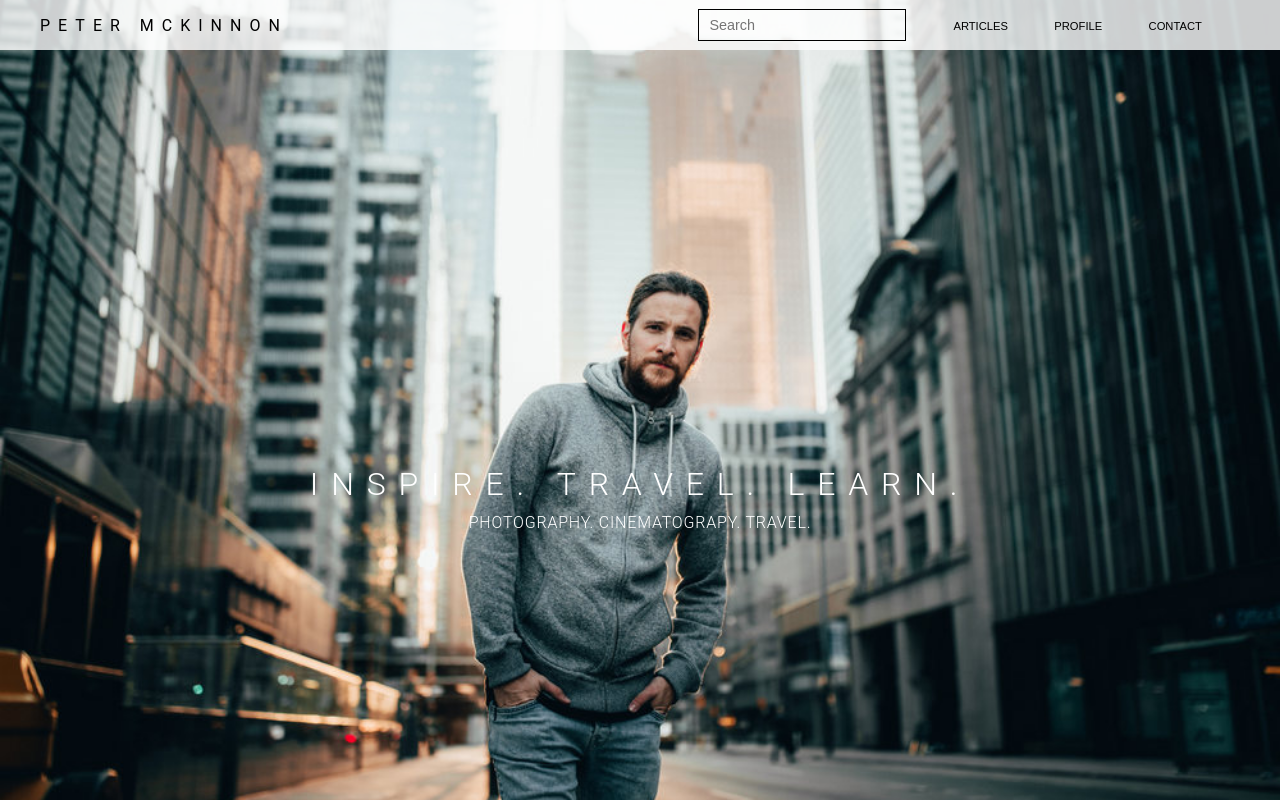
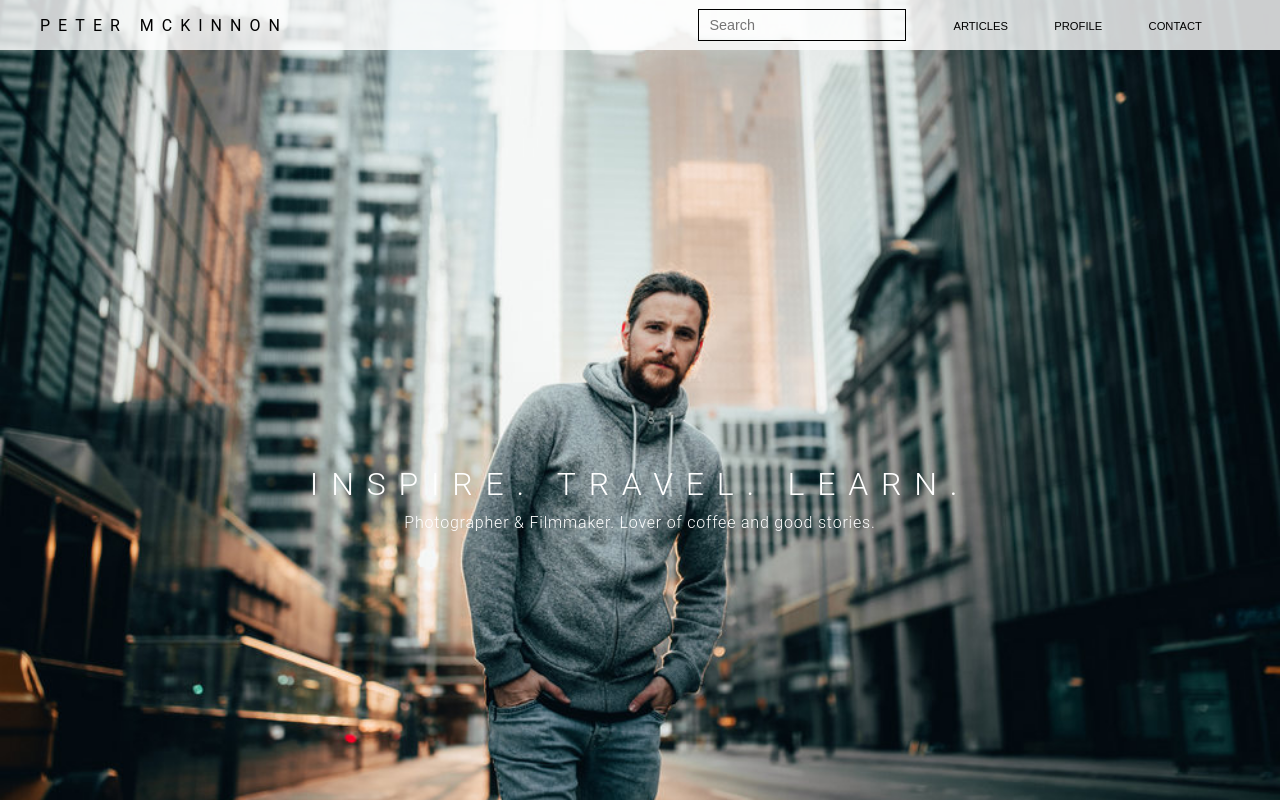
Before and after one commit to danleuter/Final-Project, a PHP site: page / in a window 1280 px wide. Run offline with PHP 8.4, Linux system fonts and the light colour scheme.

Commit message:
update paragraph on Landing Page

```diff
--- a/Peter Mckinnon/Peter Mckinnon/css/style.css
+++ b/Peter Mckinnon/Peter Mckinnon/css/style.css
@@ -298,14 +298,14 @@ body {
   font-weight: 300;
   font-family: Roboto, Arial, Helvetica, sans-serif;
   letter-spacing: 0.05rem;
-  text-transform: uppercase;
+  /* text-transform: uppercase; */
 }
 
-@media(max-width:625px){
+@media(max-width:872px){
     .navbar{display: none}
     .search-bar #article-search{display: none}
 }
 
-@media(min-width:625px){
+@media(min-width:872px){
   .menu-wrap{display: none}
 }
--- a/Peter Mckinnon/Peter Mckinnon/index.html
+++ b/Peter Mckinnon/Peter Mckinnon/index.html
@@ -48,7 +48,7 @@
         <div class="landing-page">
             <div class="landing-text">
                 <h1>Inspire. Travel. Learn.</h1>
-                <p>Photography. Cinematograpy. Travel.</p>
+                <p>Photographer & Filmmaker. Lover of coffee and good stories.</p>
             </div>
         </div>
         <!-- End of Landing Page -->
```
